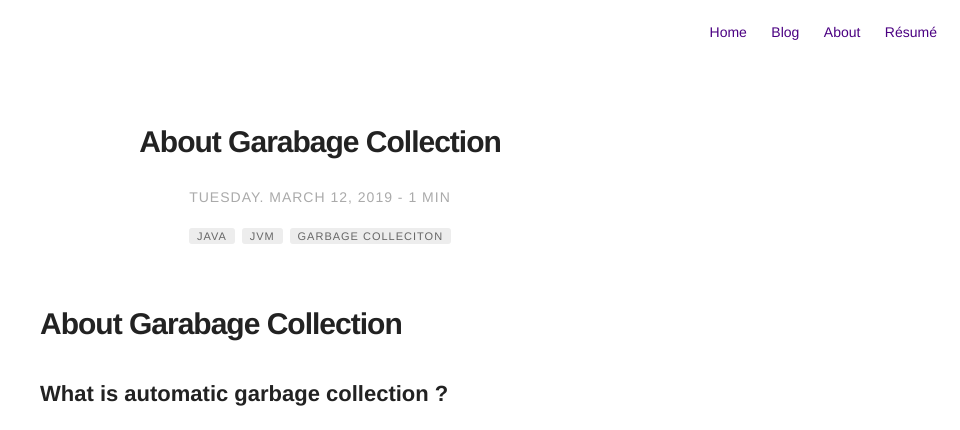
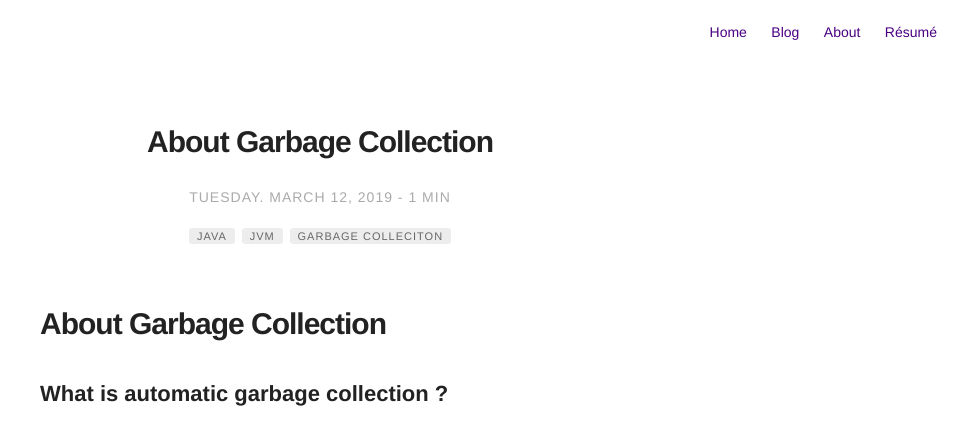
Before and after one commit to ohdoking/ohdoking.github.io, a Jekyll site: the page built from _posts/2019-03-12-about-garabage-collection.markdown, in a window 1280 px wide. Shown: the top 430 px of the page, without its empty margins (320-1280 px from the left). Built offline with Jekyll 4.4.1, drawn with Linux system fonts in a browser that asks for light colours; comment, search, counter and statistics services are not loaded.

Commit message:
add about garbage collection

```diff
--- a/_posts/2019-03-12-about-garabage-collection.markdown
+++ b/_posts/2019-03-12-about-garabage-collection.markdown
@@ -1,5 +1,5 @@
 ---
-title: "About Garabage Collection"
+title: "About Garbage Collection"
 layout: post
 date: 2019-03-12 20:44
 image: /assets/images/markdown.jpg
@@ -11,9 +11,9 @@ tag:
 star: true
 category: blog
 author: Dokeun Oh
-description: About Garabage Collection
+description: About Garbage Collection
 ---
-# About Garabage Collection
+# About Garbage Collection
 
 ## What is automatic garbage collection ?
 
```
